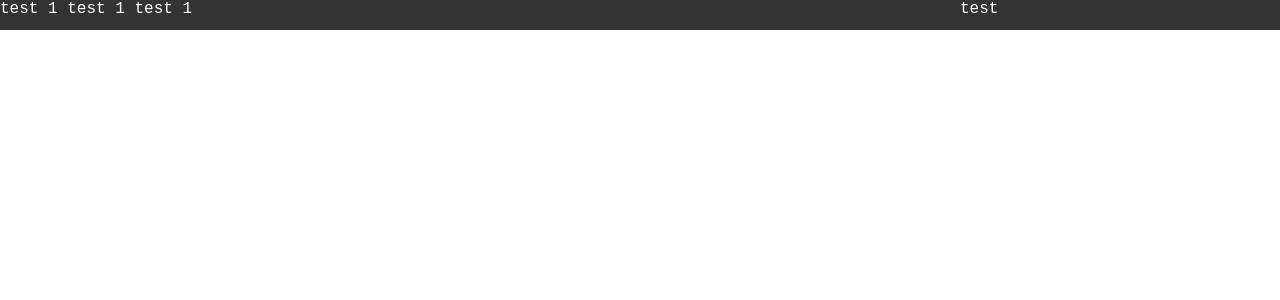
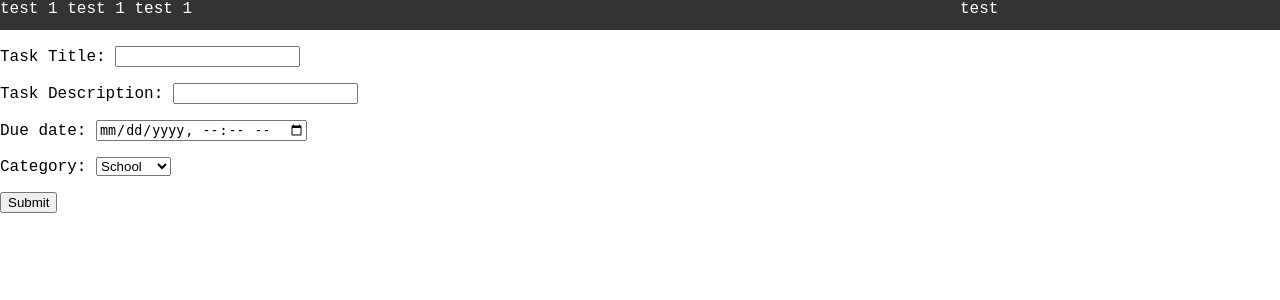
Before and after one commit to Darienspider/taskManagementSystem, a Django app: page /tasks/new/ in a window 1280 px wide. Shown: the top 300 px of the page. Run offline with Django 5.2, Linux system fonts and the light colour scheme.

Commit message:
correct task creation screen to allow rendering of form.

```diff
--- a/taskManagement/forms.py
+++ b/taskManagement/forms.py
@@ -1,9 +1,9 @@
 from django import forms
 from .models import Task
+
 
 class TaskEntryForm(forms.Form):
     title = forms.CharField(label="Task Title", max_length=100)
     description = forms.CharField(label="Task Description", max_length=100)
-    due_date = forms.DateTimeInput()
-
+    due_date = forms.DateTimeField(widget=forms.DateTimeInput(attrs={'type': 'datetime-local'}))
     category = forms.ChoiceField(label="Category", choices=[i for i in Task.category_choices], required=False)
--- a/taskManagement/templates/taskManagement/entryForm.html
+++ b/taskManagement/templates/taskManagement/entryForm.html
@@ -1,7 +1,10 @@
 {% extends "taskManagement/main.html" %}
 
-<form action="/success/" method="post">
+{% block content %}
+{% comment %} create a success page (maybe confetti or something) {% endcomment %}
+<form action="/success/" method="POST">
     {% csrf_token %}
-    {{ form }}
+    {{ form.as_p }}
     <input type="submit" value="Submit">
 </form>
+{% endblock %}
--- a/taskManagement/views.py
+++ b/taskManagement/views.py
@@ -17,21 +17,23 @@ def new(request):
     if request.method == 'POST':
         form = TaskEntryForm(request.POST)
         if form.is_valid():
-            newTask = Task()
-            newTask.title = form.title
-            newTask.description = form.description
-            newTask.due_date = form.due_date
-            newTask.category = form.category
-            newTask.save()
-            return HttpResponse(f"<h1> Successfully Saved {newTask.title}")
+            new_task = Task(
+                title=form.cleaned_data['title'],
+                description=form.cleaned_data['description'],
+                due_date=form.cleaned_data['due_date'],
+                category=form.cleaned_data['category']
+            )
+            new_task.save()
+            return HttpResponse(f"<h1>Successfully Saved {new_task.title}</h1>")
     else:
         form = TaskEntryForm()
 
     context = {
-        "title":"New Task Entry",
-        "form":form
+        "title": "New Task Entry",
+        "form": form
     }
     return render(request, "taskManagement/entryForm.html", context)
+
 
 
 def home (request):
```
Also changed, not shown: db.sqlite3, taskManagement/migrations/0007_alter_task_due_date.py (added).
